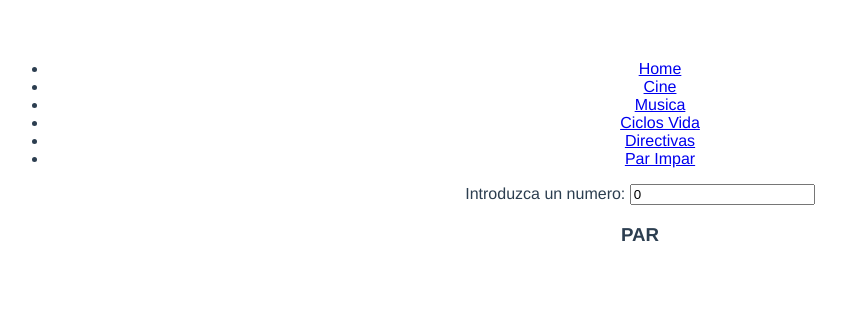
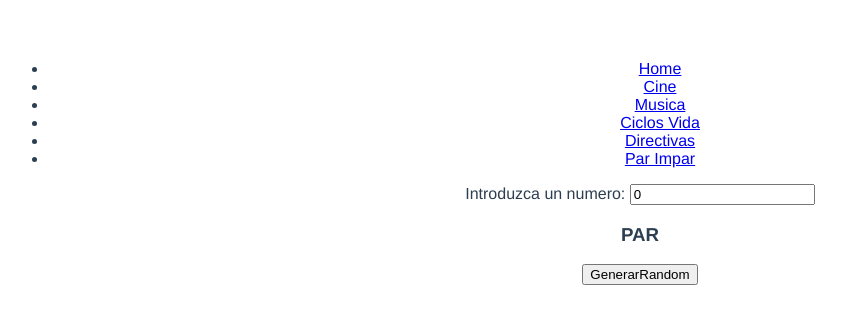
Before and after one commit to angeldzz/primervue, a Vue app: page /parimpar in a window 1280 px wide. Shown: the top 324 px of the page, without its empty margins (0-846 px from the left). Built offline with nearby package versions, Linux system fonts and the light colour scheme.

Commit message:
Generar Random Con metodo

```diff
--- a/src/components/ParImpar.vue
+++ b/src/components/ParImpar.vue
@@ -4,6 +4,7 @@
     <input type="text" v-model="numero">
     <h3 v-if="numero % 2 === 0">PAR</h3>
     <h3 v-else-if="numero % 2 !== 0">IMPAR</h3>
+    <button v-on:click="generarRandom">GenerarRandom</button>
   </div>
 </template>
 
@@ -15,5 +16,10 @@ export default {
             numero:0
         }
     },
+    methods:{
+      generarRandom(){
+        this.numero = parseInt(Math.random() * 100) + 1
+      }
+    }
 }
 </script>
```
